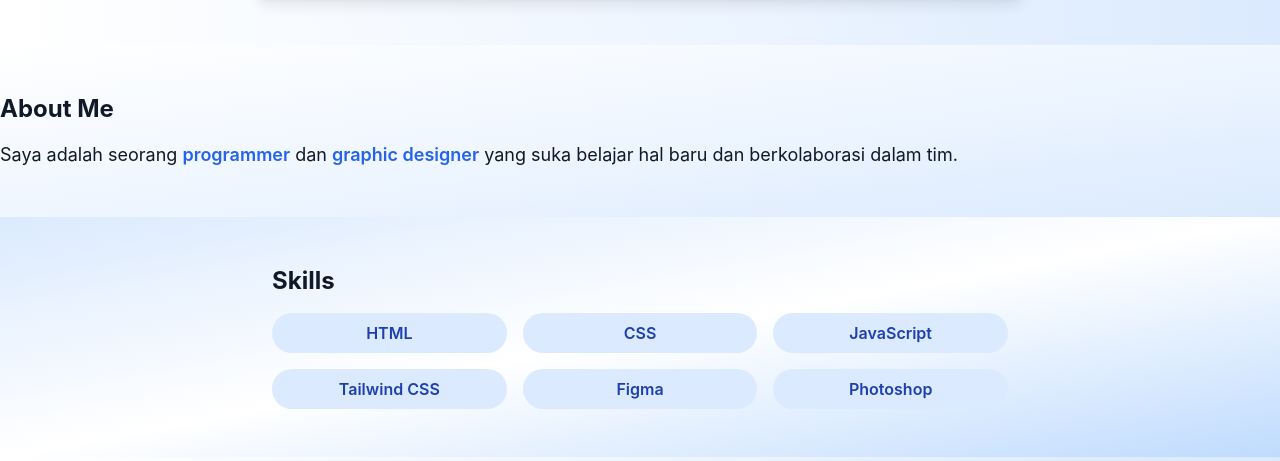
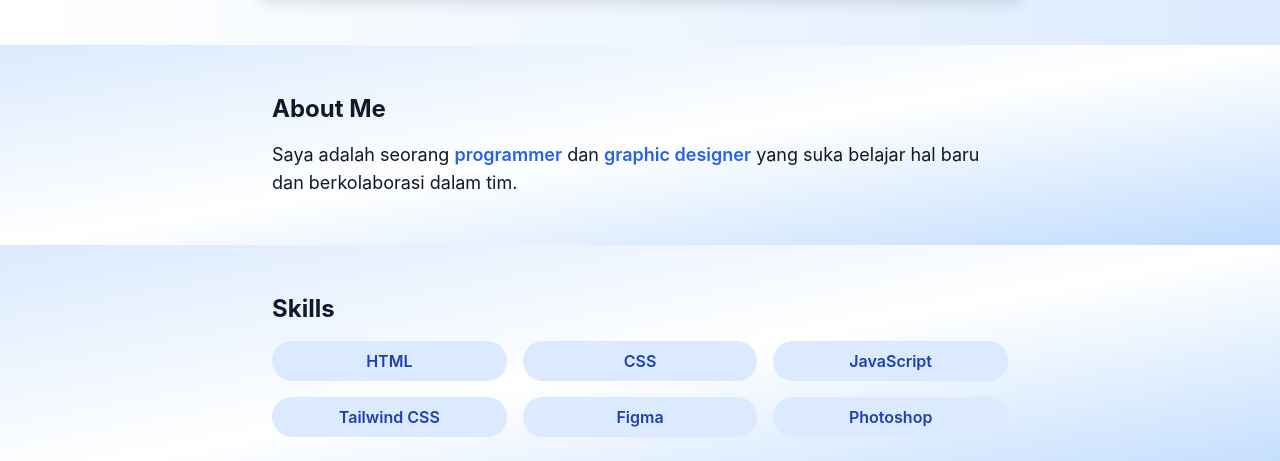
Before and after one commit to Hanifjoe03/Porto, a website: page index.html in a window 1280 px wide. Shown: the part 339-800 px from the top of the page. Drawn offline with Linux system fonts and the light colour scheme.

Commit message:
Update index.html

```diff
--- a/index.html
+++ b/index.html
@@ -50,12 +50,12 @@
     </section>
 
     <!-- About Me -->
-    <section id="about" class="py-12 bg-gradient-to-br from-white via-blue-50 to-blue-100
-        <div class="max-w-3xl mx-auto px-4">
-            <h3 class="text-2xl font-bold mb-4">About Me</h3>
+    <section id="about" class="py-12 bg-gradient-to-br from-blue-100 via-white to-blue-200">
+    <div class="max-w-3xl mx-auto px-4">
+        <h3 class="text-2xl font-bold mb-4">About Me</h3>
             <p class="text-lg">Saya adalah seorang <span class="font-semibold text-blue-600">programmer</span> dan <span class="font-semibold text-blue-600">graphic designer</span> yang suka belajar hal baru dan berkolaborasi dalam tim.</p>
-        </div>
-    </section>
+    </div>
+</section>
 
 
 <!-- Skills -->
```
